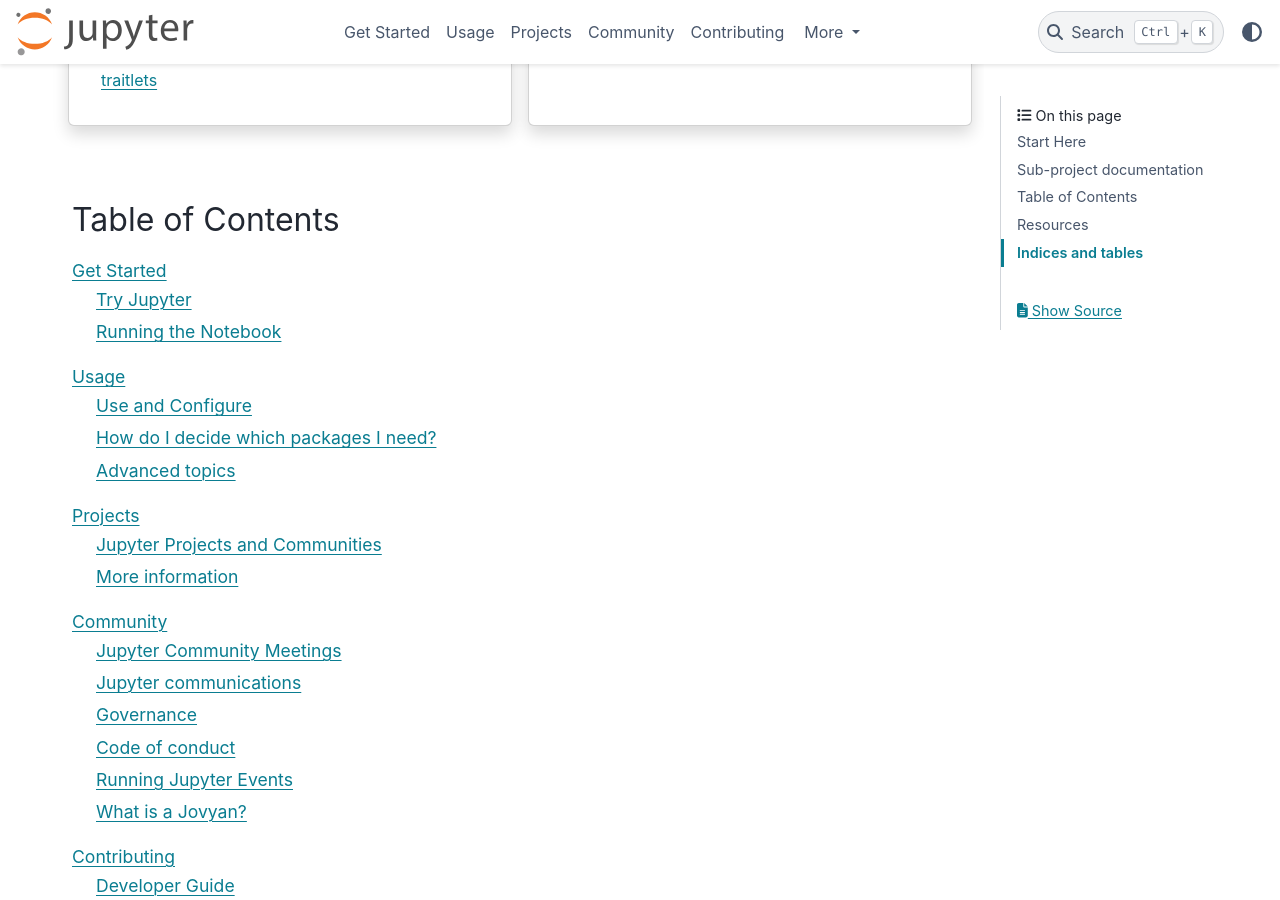
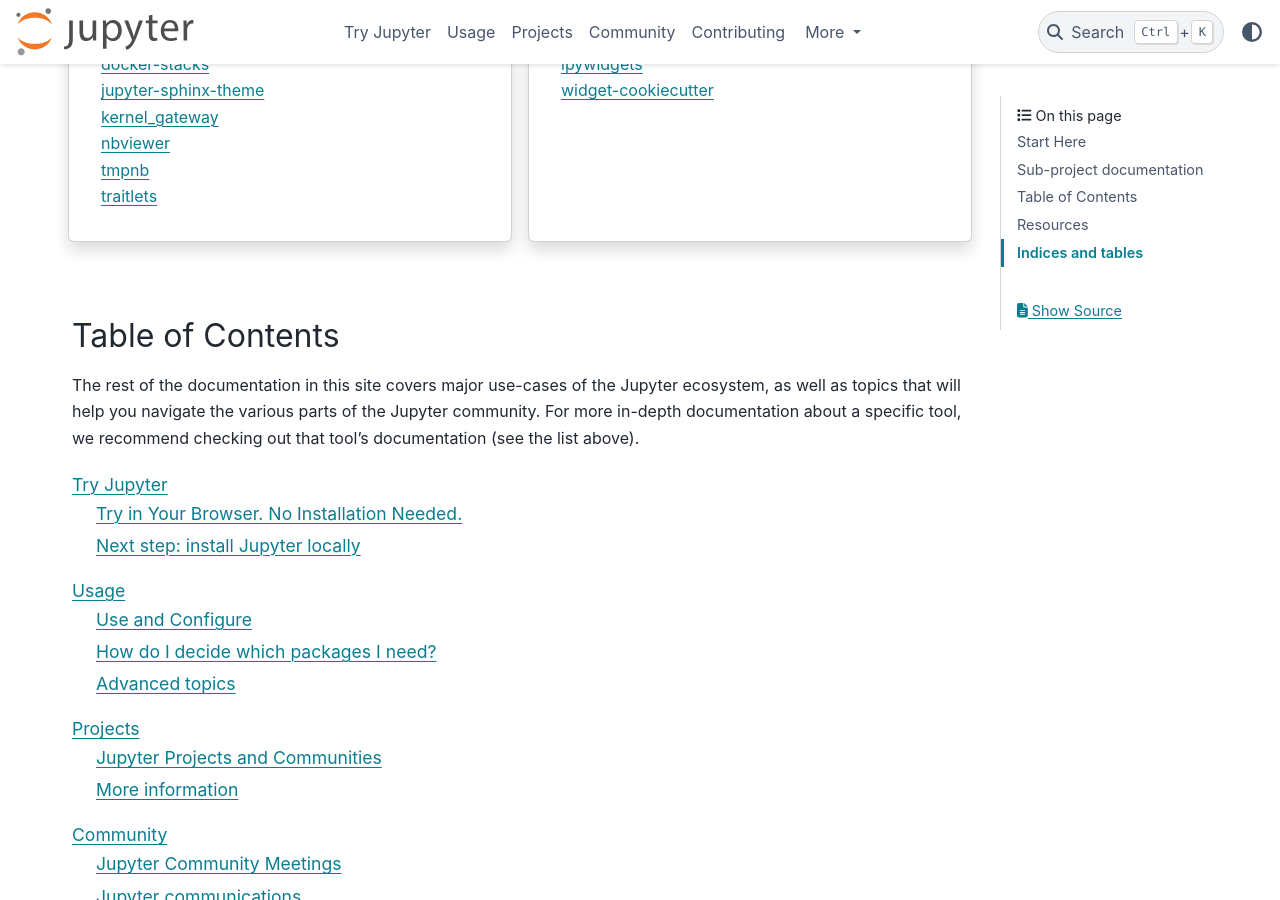
Before and after one commit to jupyter/jupyter, a Sphinx documentation site: the page built from docs/source/index.md, in a window 1280 px wide and 900 px high, scrolled down 1751 px. Built offline with Sphinx 7.4.7 and the PyData theme 0.15.4, drawn with Linux system fonts in a browser that asks for light colours; pages that are not in the unit, such as notebooks, are missing from menus; some of the changed text lies outside the part shown.

Commit message:
Re-arrange get started docs

````diff
--- a/docs/source/content-quickstart.rst
+++ /dev/null
@@ -1,9 +0,0 @@
-Get Started
-===========
-
-.. toctree::
-   :maxdepth: 2
-
-   tryjupyter
-   install
-   running
--- a/docs/source/index.md
+++ b/docs/source/index.md
@@ -1,16 +1,16 @@
 # Jupyter Project Documentation
 
-**Welcome to the Jupyter Project documentation**. This website acts as "meta" documentation
-for the Jupyter ecosystem. It has a collection of resources to navigate the tools
-and communities in this ecosystem, and to help you get started.
-
+**Welcome to the Jupyter Project documentation**. This website acts as "meta" documentation for the Jupyter ecosystem.
+It has a collection of resources to navigate the tools and communities in this ecosystem, and to help you get started.
 
 ## Start Here
+
+These are a few high-level topics to help you learn more about the Jupyter community and ecosystem.
 
 ```{list-table}
 :class: front_page_table
 
-* - {doc}`Get started with Jupyter Notebook <content-quickstart>`
+* - {doc}`Get started with Jupyter Notebook <start/index>`
 
       Try the notebook
 
@@ -52,6 +52,9 @@
 ```
 
 ## Sub-project documentation
+
+Sub-projects are major technical and community efforts, and generally have their own documentation for their communities.
+Below is a list of documentation for major parts of the Jupyter ecosystem.
 
 ```{panels}
 User Interfaces
@@ -130,12 +133,15 @@
 
 ## Table of Contents
 
+The rest of the documentation in this site covers major use-cases of the Jupyter ecosystem, as well as topics that will help you navigate the various parts of the Jupyter community.
+For more in-depth documentation about a specific tool, we recommend checking out that tool's documentation (see the list above).
+
 (user-docs)=
 
 ```{toctree}
 :maxdepth: 2
 
-content-quickstart
+start/index
 ```
 
 (jupyter-using)=
@@ -174,6 +180,10 @@
 reference/content-reference
 ```
 
+```{toctree}
+:hidden:
+jupyter.org <https://jupyter.org>
+```
 
 ## Resources
 
--- /dev/null
+++ b/docs/source/start/index.md
@@ -0,0 +1,64 @@
+(tryjupyter)=
+
+# Try Jupyter
+
+```{contents} Contents
+:local:
+```
+
+These sections describe a few ways to get started with some of the most-commonly used tools in the Jupyter ecosystem.
+
+## Try in Your Browser. No Installation Needed.
+
+
+**Try Jupyter** (https://try.jupyter.org) is a site for trying out the Jupyter Notebook, equipped with kernels for several different languages (Julia, R, C++, Scheme, Ruby) without installing anything.
+Click the link below to go to the page.
+
+```{link-button} https://try.jupyter.org
+:type: url
+:text: Click to Try Jupyter
+:classes: btn-primary
+```
+
+When running the examples on the `Try Jupyter` site, you will get a temporary Jupyter
+server running on mybinder.org which you can use to play around until you close your
+browser session.
+
+You can use this site to try a few of the major interactive computing interfaces created by the Jupyter community.
+A description of each is below.
+
+### Try the Classic Notebook interface
+
+The *Classic Notebook* interface is a document-oriented interface that allows you to create, view, and execute code in a Jupyter Notebook.
+
+The example should look like this:
+
+**Notebook Dashboard**
+
+```{image} ../_static/_images/tryjupyter_file.png
+```
+
+**Notebook Editor**
+
+```{image} ../_static/_images/trynb.png
+```
+
+### Try the JupyterLab interface
+
+The Jupyter Lab interface is a more extensible and composable interactive computing interface for more complex workflows.
+
+Here's an example of what the JupyterLab interface looks like:
+
+```{image} https://jupyter.org/assets/labpreview.webp
+```
+
+## Next step: install Jupyter locally
+
+If you have tried Jupyter and like it, please use our [Installation Guide](install) to install Jupyter on your computer.
+
+```{toctree}
+:maxdepth: 2
+
+../install
+../running
+```
--- a/docs/source/tryjupyter.rst
+++ /dev/null
@@ -1,38 +0,0 @@
-.. _tryjupyter:
-
-===========
-Try Jupyter
-===========
-
-.. contents:: Contents
-   :local:
-
-Try in Your Browser. No Installation Needed.
-============================================
-
-*Try Jupyter* (https://try.jupyter.org) is a site for trying out the Jupyter Notebook,
-equipped with kernels for several different languages (Julia, R, C++, Scheme, Ruby)
-without installing anything. You will also find there an example to try out the new
-JupyterLab interface.
-
-When running the examples on the `Try Jupyter` site, you will get a temporary Jupyter
-server running on mybinder.org which you can use to play around until you close your
-browser session.
-
-The *Classic Notebook* example should look like this:
-
-**Notebook Dashboard**
-
-.. image:: _static/_images/tryjupyter_file.png
-
-**Notebook Editor**
-
-.. image:: _static/_images/trynb.png
-
-
-Are You Ready to Install Jupyter?
-=================================
-
-If you have tried Jupyter and like it, please use our detailed
-:ref:`Installation Guide <install>` to install Jupyter on your
-computer.
````
